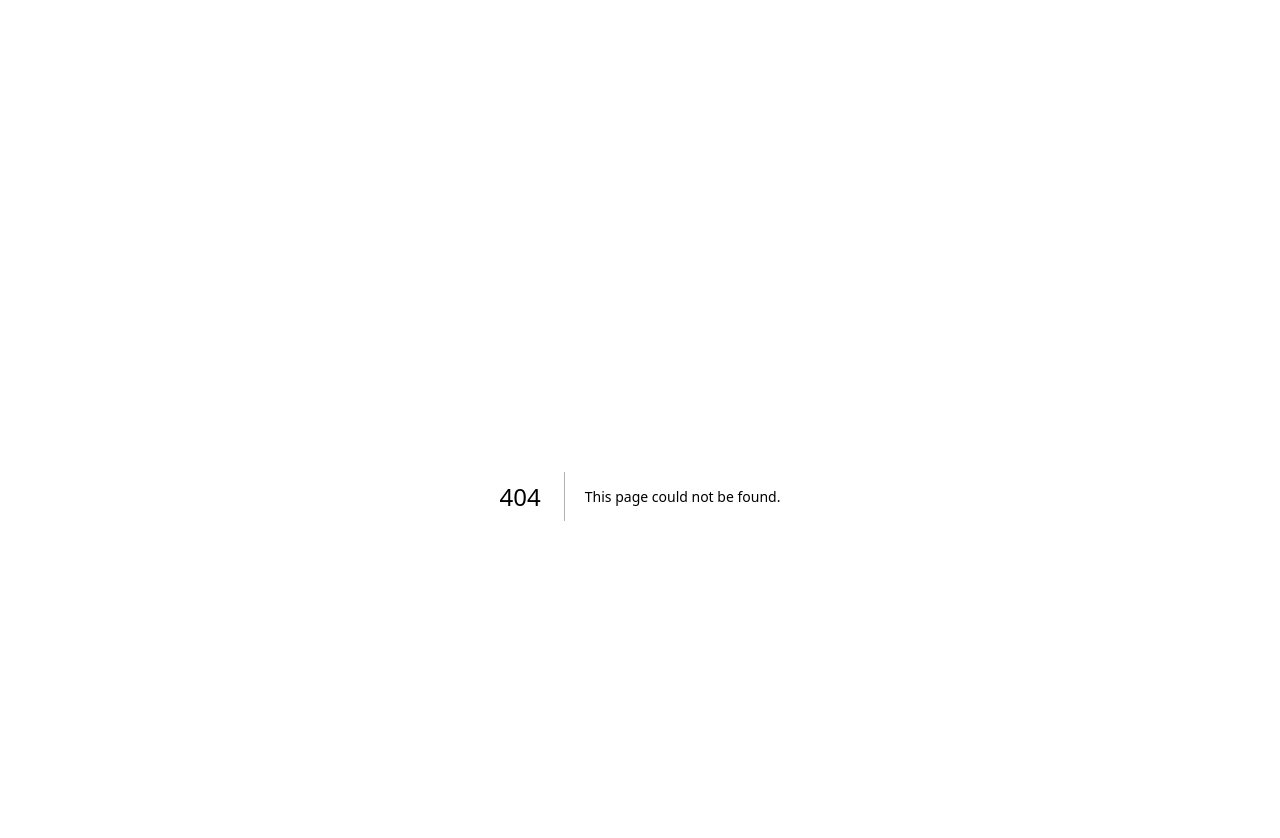
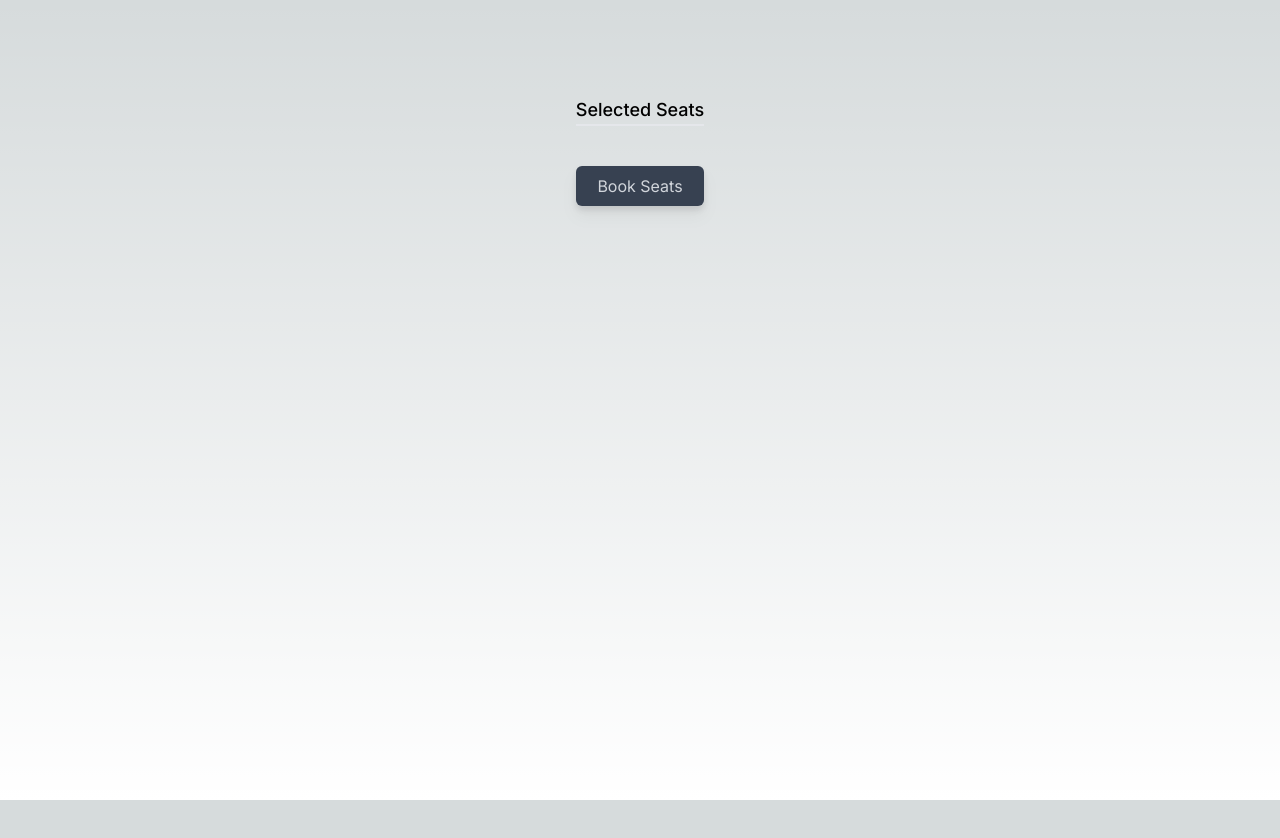
Before and after one commit to ShimantaBhuyan/theater-booking, a Next.js app: page /checkout in a window 1280 px wide. Before the commit this address had no page. Shown: the top 838 px of the page. After the commit the page ends 800 px from the top, so only its background shows below. Built offline with nearby package versions, Linux system fonts and the light colour scheme.

Commit message:
feat: handle booking, create summary page

```diff
--- /dev/null
+++ b/components/BookingSummary.tsx
@@ -0,0 +1,34 @@
+import { useSeatStore } from "@store/store";
+import { useState, useEffect } from "react";
+import { getSeatPrice } from "utils/getSeatPrice";
+
+export const BookingSummary = () => {
+  const { cinemaLayout, selectedSeats } = useSeatStore();
+
+  const [bookedSeats, setBookedSeats] = useState<string[][]>([]);
+  const [totalAmount, setTotalAmount] = useState<number>(0);
+
+  useEffect(() => {
+    const prices = getSeatPrice(selectedSeats, cinemaLayout);
+    setBookedSeats(prices);
+    const totalPrice = prices.reduce((total, item) => total + parseInt(item[1]), 0);
+    setTotalAmount(totalPrice);
+    console.log({ selectedSeats, prices, totalPrice });
+  }, [selectedSeats]);
+
+  return (
+    <div className="flex flex-col justify-center items-center gap-2">
+      <p className="text-lg font-medium border-b-2">Selected Seats</p>
+      {bookedSeats.length > 0
+        ? bookedSeats.map(seat => {
+            return (
+              <p className="text-md" key={`booked-seat-${seat[0]}`}>
+                Seat {seat[0]} = &#8377;{seat[1]}{" "}
+              </p>
+            );
+          })
+        : null}
+      {totalAmount > 0 ? <h2 className="text-lg font-bold">Total amount: &#8377;{totalAmount}</h2> : null}
+    </div>
+  );
+};
--- a/components/SeatLayout.tsx
+++ b/components/SeatLayout.tsx
@@ -6,6 +6,7 @@ import { getSeatLayout } from "utils/getSeatLayout";
 const SeatLayout: React.FC = () => {
   const { cinemaLayout, toggleSeat, seats } = useSeatStore();
   const [rows, setRows] = useState<{ [rowId: string]: SeatProps[] }>({});
+  const [seatPrices, setSeatPrices] = useState<string[]>([]);
 
   console.log({ cinemaLayout, seats });
 
@@ -22,14 +23,23 @@ const SeatLayout: React.FC = () => {
     setRows(cinemaSeatData);
   }, [seats]);
 
+  useEffect(() => {
+    if (cinemaLayout.rows.length > 0) {
+      let prices = cinemaLayout.rows.map(rowData => rowData.price.toString());
+      setSeatPrices(prices);
+    }
+  }, [cinemaLayout]);
+
   return (
     <div className="flex justify-center items-center">
       <div className="flex flex-col">
-        {cinemaLayout.rows.map(rowData => (
-          <p key={`row-${rowData.id}-pricing`} className="h-6 sm:h-12 flex items-center">
-            &#8377;{rowData.price}
-          </p>
-        ))}
+        {seatPrices.length > 0
+          ? seatPrices.map((price, index) => (
+              <p key={`row-${index + 1}-pricing`} className="h-6 sm:h-12 flex items-center">
+                &#8377;{price}
+              </p>
+            ))
+          : null}
       </div>
       <div className="flex justify-center items-center flex-wrap sm:w-[75%]">
         {Object.values(rows).length > 0
--- a/src/pages/book.tsx
+++ b/src/pages/book.tsx
@@ -1,16 +1,24 @@
+import { BookingSummary } from "@components/BookingSummary";
 import SeatLayout from "@components/SeatLayout";
 import { SeatLegend } from "@components/SeatLegend";
-import { useSeatStore } from "@store/store";
+import { useRouter } from "next/router";
 
 const BookScreen = () => {
-  const { setCinemaLayout, cinemaLayout, seats, setSeats, reserveSeats, disableSeats, selectedSeats, deselectAll } =
-    useSeatStore();
-  // TODO: Add booking logic: fetch selected seats + show total price for user + show book button which takes to checkout/summary page
+  const router = useRouter();
+
   return (
     <div className="flex flex-col justify-center items-center gap-10">
       <h1 className="text-3xl">Book your seats</h1>
       <SeatLegend />
       <SeatLayout />
+      <BookingSummary />
+      <button
+        type="button"
+        onClick={() => router.push("/checkout")}
+        className="px-4 py-2 bg-gray-700 rounded-md w-full text-gray-300 dark:text-gray-300 drop-shadow-lg w-fit"
+      >
+        Chose Seats
+      </button>
     </div>
   );
 };
--- /dev/null
+++ b/src/pages/checkout.tsx
@@ -0,0 +1,23 @@
+import { BookingSummary } from "@components/BookingSummary";
+
+const Checkout = () => {
+  // TODO: Implement countdown timer
+  const bookSeats = () => {
+    console.log("BOOKING SEATS...");
+  };
+
+  return (
+    <div className="flex flex-col justify-center items-center gap-10">
+      <BookingSummary />
+      <button
+        type="button"
+        onClick={bookSeats}
+        className="px-4 py-2 bg-gray-700 rounded-md w-full text-gray-300 dark:text-gray-300 drop-shadow-lg"
+      >
+        Book Seats
+      </button>
+    </div>
+  );
+};
+
+export default Checkout;
--- /dev/null
+++ b/utils/getSeatPrice.ts
@@ -0,0 +1,14 @@
+import { CinemaLayout, Seat } from "@store/store";
+
+export const getSeatPrice = (seats: string[], layout: CinemaLayout) => {
+  console.log({ seats, layout });
+  if (seats.length === 0) {
+    return [];
+  }
+  return seats.map(seatId => {
+    let rowID = seatId.split("-")[1];
+    let price = (layout.rows.find(row => row.id == rowID)?.price ?? 0).toString();
+    console.log({ rowID, price });
+    return [seatId, price];
+  });
+};
```
